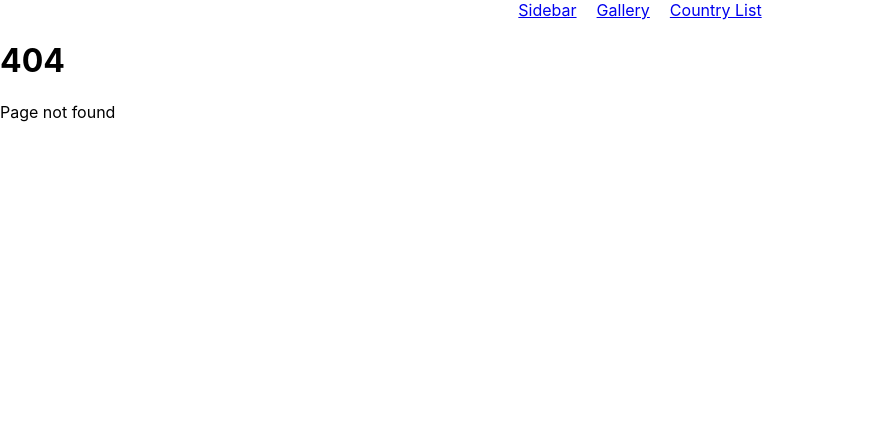
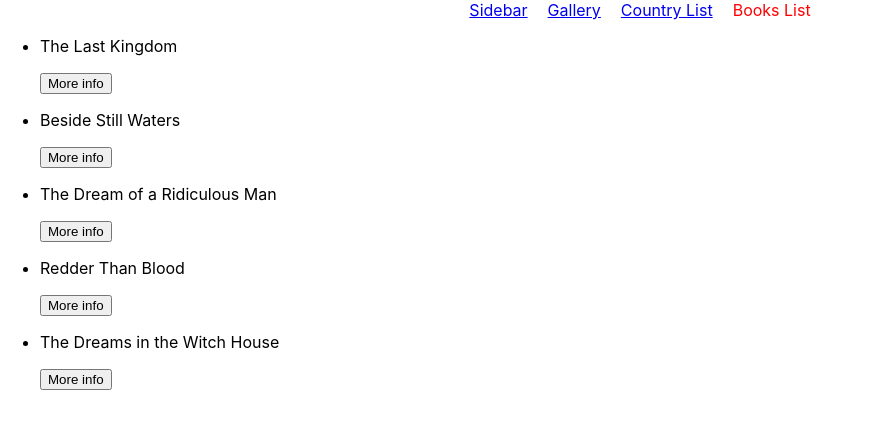
Before and after one commit to MaxRomanov5/Bootcamp68, a React (Create React App) app: page /books in a window 1280 px wide. Before the commit this address had no page. Shown: the top 428 px of the page, without its empty margins (0-873 px from the left). Built offline with nearby package versions, Linux system fonts and the light colour scheme.

Commit message:
add BookList

```diff
--- a/src/App.jsx
+++ b/src/App.jsx
@@ -5,28 +5,26 @@ import SerchForm from "./components/SerchForm/SerchForm.jsx";
 import Sidebar from "./pages/Sidebar/Sidebar.jsx";
 import { Routes, Route, NavLink } from "react-router-dom";
 import NotFound from "./pages/NotFound/NotFound.jsx";
+import BookList from "./pages/BookList/BookList.jsx";
+import BookDetails from "./pages/BookDetails/BookDetails.jsx";
 
 function App() {
   return (
     <>
       <header>
-        <NavLink to='/'>
-            Sidebar
-        </NavLink>
-        <NavLink to='/gallery'>
-            Gallery
-        </NavLink>
-        <NavLink to='/country'>
-            Country List
-        </NavLink>
+        <NavLink to="/">Sidebar</NavLink>
+        <NavLink to="/gallery">Gallery</NavLink>
+        <NavLink to="/country">Country List</NavLink>
+        <NavLink to="/books">Books List</NavLink>
       </header>
       <main>
         <Routes>
           <Route path="/" element={<Sidebar />} />
           <Route path="/gallery" element={<Gallery />} />
           <Route path="/country" element={<CountryList />} />
-          <Route path="*" element={<NotFound/>} />
-
+          <Route path="/books" element={<BookList />} />
+          <Route path="/books/:bookId" element={<BookDetails />} />
+          <Route path="*" element={<NotFound />} />
         </Routes>
       </main>
     </>
--- /dev/null
+++ b/src/data/books.js
@@ -0,0 +1,29 @@
+const books = [
+  {
+    id: 1,
+    title: "The Last Kingdom",
+    author: "Bernard Cornwell",
+    rating: 8.38,
+  },
+  {
+    id: 2,
+    title: "Beside Still Waters",
+    author: "Robert Sheckley",
+    rating: 8.51,
+  },
+  {
+    id: 3,
+    title: "The Dream of a Ridiculous Man",
+    author: "Fyodor Dostoevsky",
+    rating: 7.75,
+  },
+  { id: 4, title: "Redder Than Blood", author: "Tanith Lee", rating: 7.94 },
+  {
+    id: 5,
+    title: "The Dreams in the Witch House",
+    author: "Howard Lovecraft",
+    rating: 8.67,
+  },
+];
+
+export default books;
--- /dev/null
+++ b/src/pages/BookDetails/BookDetails.jsx
@@ -0,0 +1,20 @@
+import { useParams } from "react-router-dom";
+import books from "../../data/books";
+
+function BookDetails() {
+  const { bookId } = useParams();
+
+  const currentBook = books.find((book) => {
+    return +book.id === +bookId;
+  });
+
+  return (
+    <div>
+      <p>Title: {currentBook.title}</p>
+      <p>Author: {currentBook.author}</p>
+      <p>Rating: {currentBook.rating}</p>
+    </div>
+  );
+}
+
+export default BookDetails;
--- /dev/null
+++ b/src/pages/BookList/BookList.jsx
@@ -0,0 +1,21 @@
+import books from "../../data/books";
+import { Link } from "react-router-dom";
+
+function BookList() {
+  return (
+    <ul>
+      {books.map((book) => {
+        return (
+          <li key={book.id}>
+            <p>{book.title}</p>
+            <Link to={`${book.id}`}>
+              <button>More info</button>
+            </Link>
+          </li>
+        );
+      })}
+    </ul>
+  );
+}
+
+export default BookList;
```
